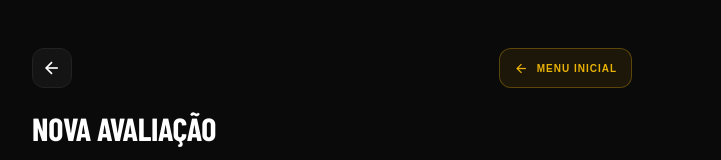
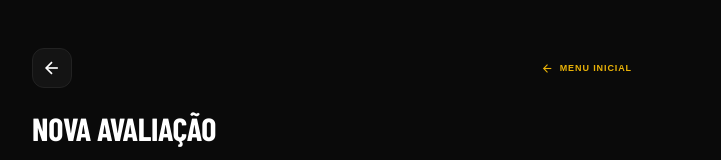
Before and after one commit to ftdanielramos-cyber/physiobox, a Next.js app: page /avaliacoes in a window 1280 px wide. Shown: the top 160 px of the page, without its empty margins (308-1029 px from the left). Built offline with nearby package versions, Linux system fonts and the light colour scheme; no server answers; the database is empty; a web font is replaced by a local one.

Commit message:
fix: menu inicial e sair sem caixas

```diff
--- a/app/dashboard/page.tsx
+++ b/app/dashboard/page.tsx
@@ -116,9 +116,7 @@ export default function Dashboard() {
             </h1>
           </div>
           <button onClick={logout}
-            style={{ display: 'flex', alignItems: 'center', gap: '6px', background: 'none', border: '1px solid #1e1e1e', borderRadius: '10px', padding: '8px 12px', cursor: 'pointer', color: '#444', fontSize: '9px', fontWeight: 700, textTransform: 'uppercase', letterSpacing: '0.1em', transition: 'all 0.15s', marginTop: '4px' }}
-            onMouseEnter={e => { e.currentTarget.style.borderColor = '#ef4444'; e.currentTarget.style.color = '#ef4444' }}
-            onMouseLeave={e => { e.currentTarget.style.borderColor = '#1e1e1e'; e.currentTarget.style.color = '#444' }}>
+            style={{ display: 'flex', alignItems: 'center', gap: '6px', background: 'none', border: 'none', cursor: 'pointer', color: '#ef4444', fontSize: '9px', fontWeight: 700, textTransform: 'uppercase', letterSpacing: '0.1em', padding: '0', marginTop: '4px' }}>
             <svg width="13" height="13" fill="none" stroke="currentColor" strokeWidth="2" viewBox="0 0 24 24">
               <path d="M9 21H5a2 2 0 0 1-2-2V5a2 2 0 0 1 2-2h4"/>
               <polyline points="16 17 21 12 16 7"/>
--- a/components/Voltar.tsx
+++ b/components/Voltar.tsx
@@ -20,23 +20,19 @@ export default function Voltar() {
         </svg>
       </button>
 
-      {/* Atalho Menu Inicial — amarelo */}
+      {/* Atalho Menu Inicial — sem caixa, texto amarelo */}
       <button onClick={() => router.push('/dashboard')}
         style={{
-          height: '40px', borderRadius: '12px', paddingLeft: '14px', paddingRight: '14px',
-          background: 'rgba(234,179,8,0.08)', border: '1px solid rgba(234,179,8,0.3)',
-          display: 'flex', alignItems: 'center', justifyContent: 'center', gap: '8px',
-          cursor: 'pointer', color: '#eab308',
-          transition: 'all 0.15s',
+          background: 'none', border: 'none',
+          display: 'flex', alignItems: 'center', gap: '6px',
+          cursor: 'pointer', color: '#eab308', padding: '0',
         }}
-        onMouseEnter={e => { e.currentTarget.style.background = 'rgba(234,179,8,0.15)'; e.currentTarget.style.borderColor = 'rgba(234,179,8,0.6)' }}
-        onMouseLeave={e => { e.currentTarget.style.background = 'rgba(234,179,8,0.08)'; e.currentTarget.style.borderColor = 'rgba(234,179,8,0.3)' }}
         aria-label="Menu Inicial">
-        <svg width="15" height="15" fill="none" stroke="currentColor" strokeWidth="2" viewBox="0 0 24 24">
+        <svg width="13" height="13" fill="none" stroke="currentColor" strokeWidth="2" viewBox="0 0 24 24">
           <line x1="19" y1="12" x2="5" y2="12"/>
           <polyline points="12 19 5 12 12 5"/>
         </svg>
-        <span style={{ fontSize: '10px', fontWeight: 700, textTransform: 'uppercase', letterSpacing: '0.1em' }}>
+        <span style={{ fontSize: '9px', fontWeight: 700, textTransform: 'uppercase', letterSpacing: '0.1em' }}>
           Menu Inicial
         </span>
       </button>
```
